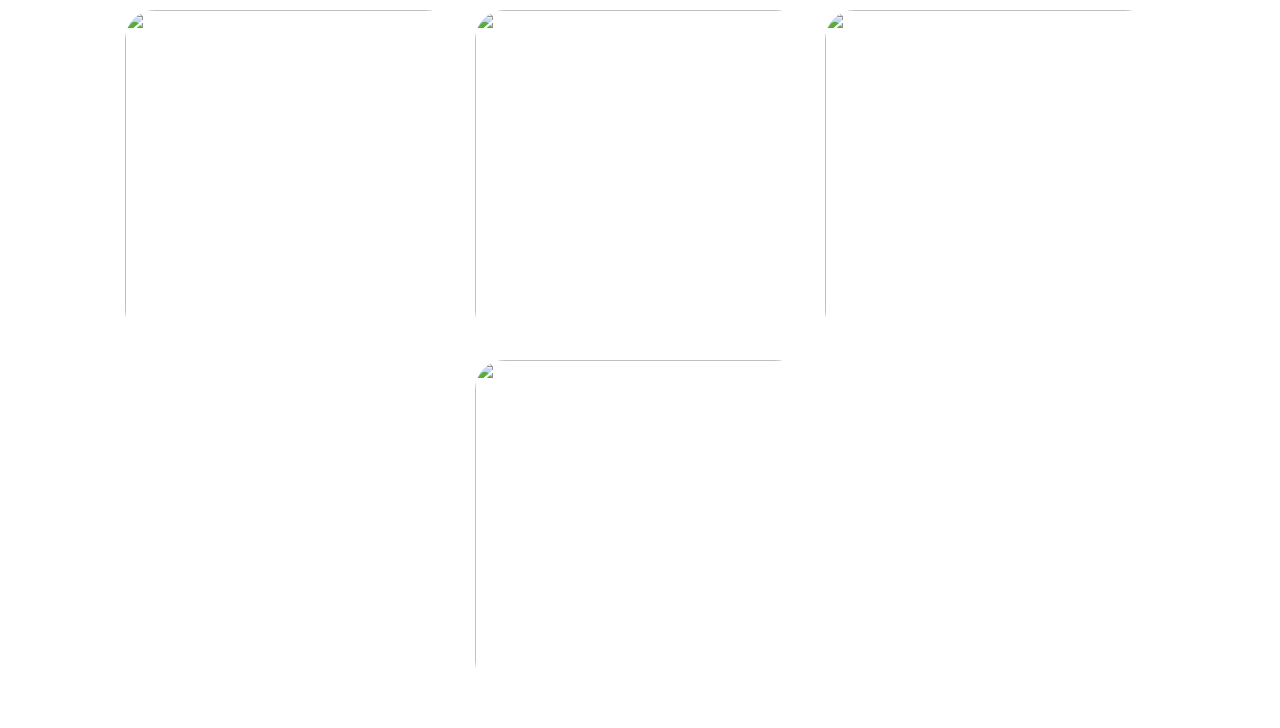
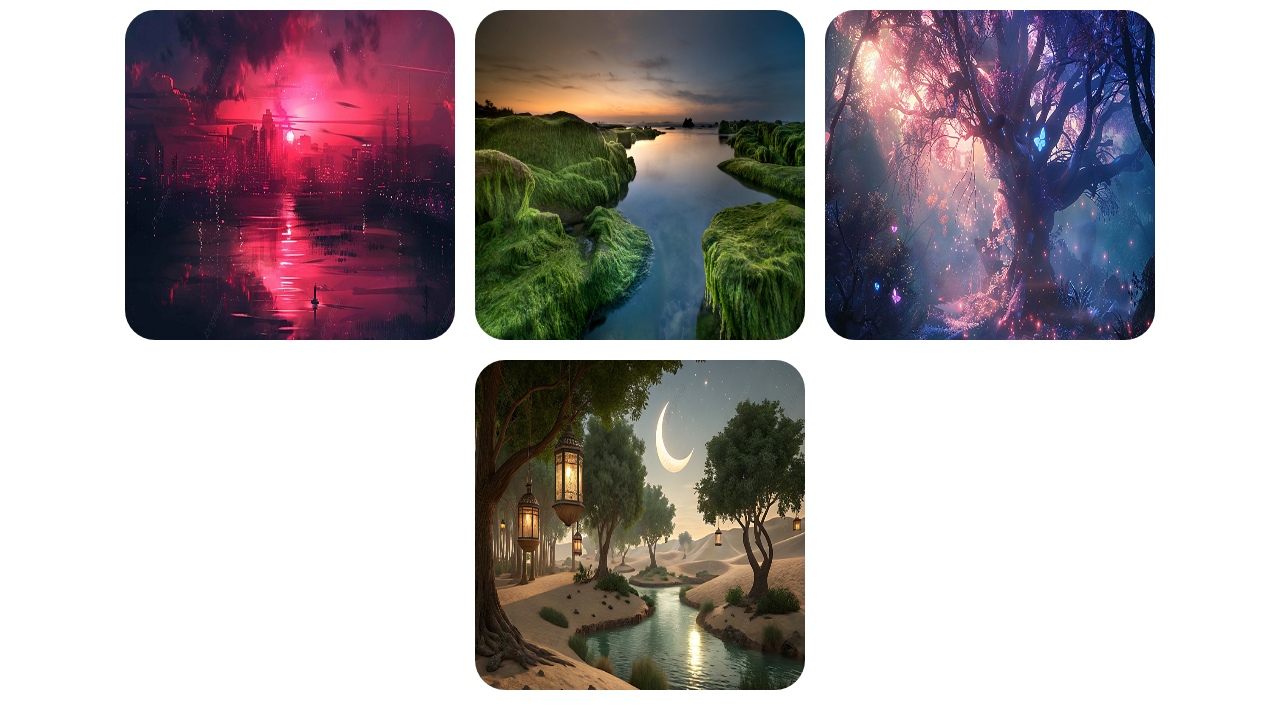
Before and after one commit to ravi6302/Card-hovering-Effect, a plain HTML site: page index.html in a window 1280 px wide. Drawn offline with Linux system fonts and the light colour scheme.

Commit message:
Update index.html

```diff
--- a/index.html
+++ b/index.html
@@ -47,21 +47,21 @@
 <body>
     <div class="container">
         <div class="img-div">
-                <img src="Task 1.1/pic1.png" alt="" class="img1">
+                <img src="pic1.png" alt="" class="img1">
         </div>
 
         <div class="img-div">
 
-                <img src="Task 1.1/pic4.png" alt="" class="img2">
+                <img src="pic4.png" alt="" class="img2">
         </div>
 
         <div class="img-div">
 
-                <img src="Task 1.1/pic2.png" alt="" class="img3">
+                <img src="pic2.png" alt="" class="img3">
         </div>
         <div class="img-div">
 
-                <img src="Task 1.1/pic3.png" alt="" class="img4">
+                <img src="pic3.png" alt="" class="img4">
         </div>
     </div>
 </body>
```
